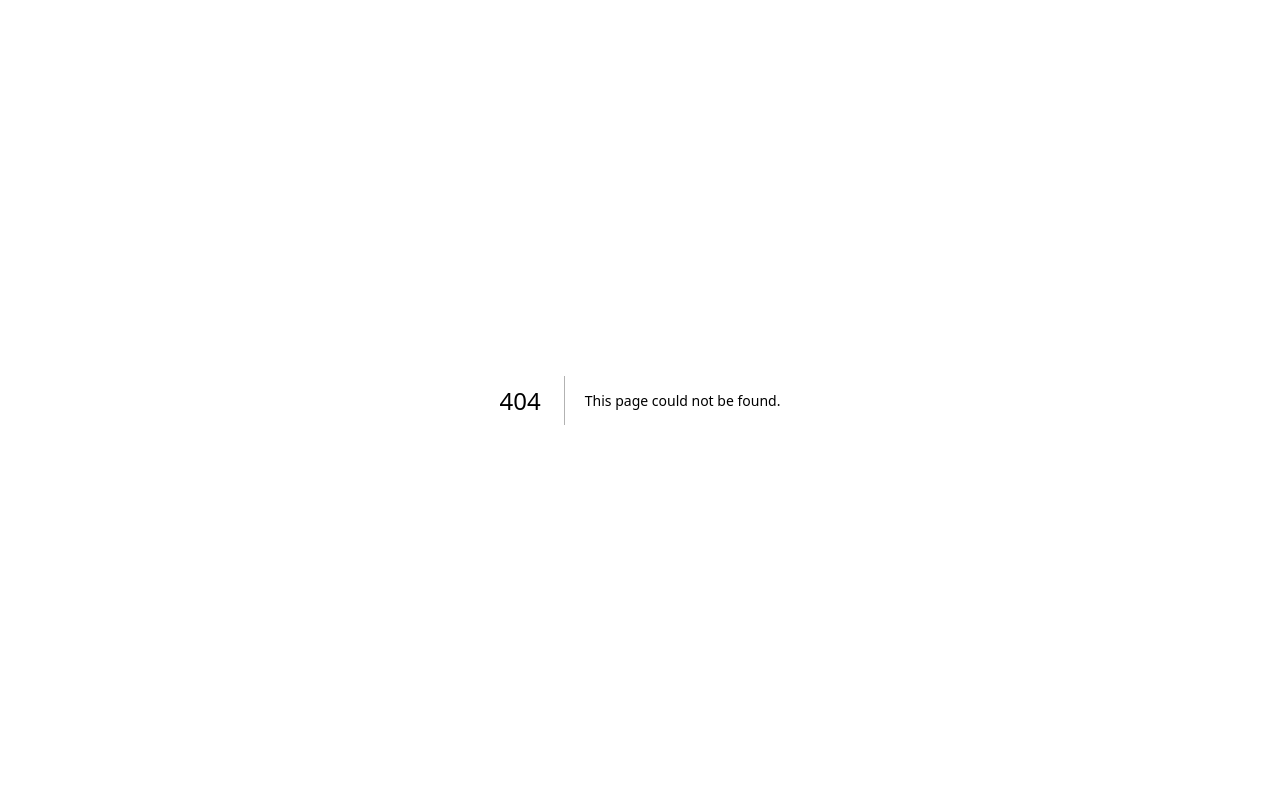
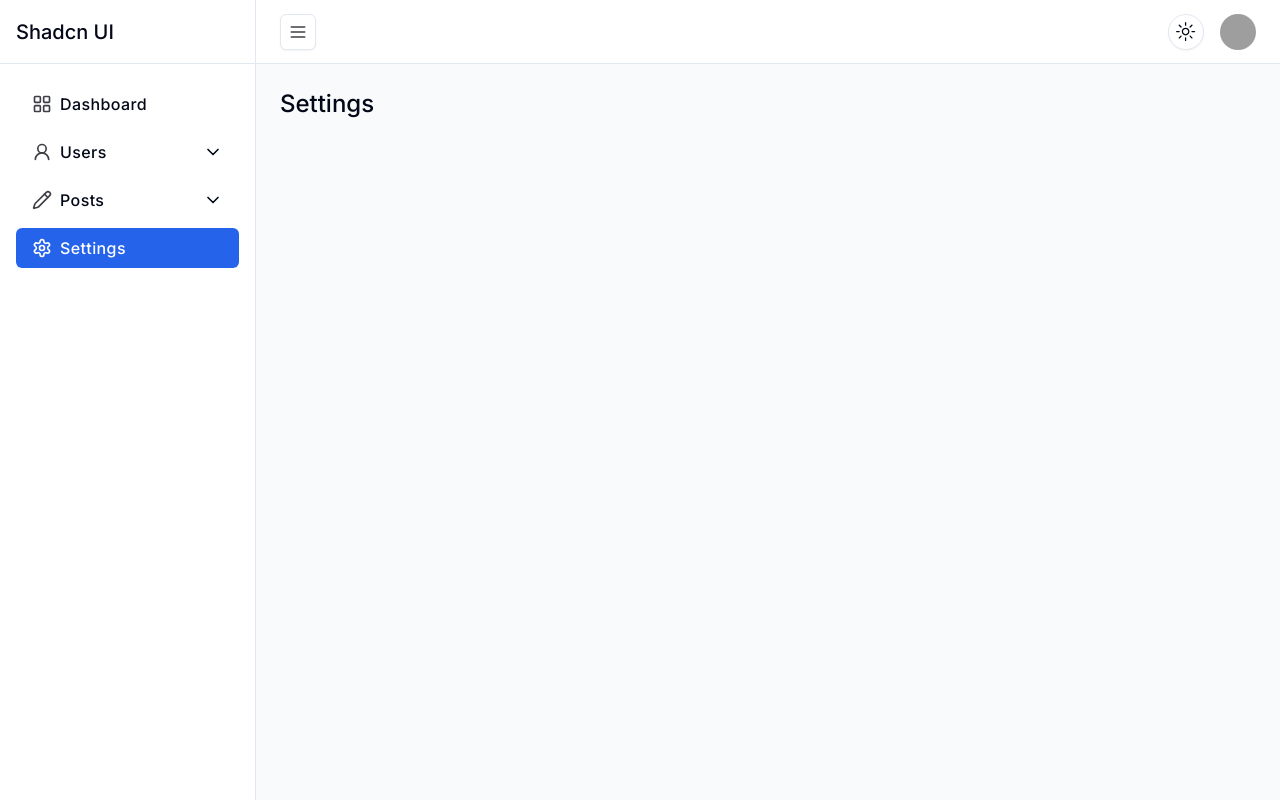
Before and after one commit to tauhid8k/next-template, a Next.js app: page /dashboard/settings in a window 1280 px wide. Before the commit this address had no page. Built offline with nearby package versions, Linux system fonts and the light colour scheme; grey boxes are pictures that could not be loaded.

Commit message:
Some inconsistent css fix

```diff
--- a/app/dashboard/layout.tsx
+++ b/app/dashboard/layout.tsx
@@ -55,7 +55,7 @@ const DashboardLayout = ({ children }: { children: React.ReactNode }) => {
         setIsSidebarMobile,
       }}
     >
-      <div className="fixed size-full flex">
+      <div className="fixed size-full flex bg-gray-50 dark:bg-background">
         <Sidebar />
         <div className="w-full overflow-hidden">
           <Header />
--- /dev/null
+++ b/app/dashboard/settings/page.tsx
@@ -0,0 +1,7 @@
+import Heading from '@/components/dashboard/heading'
+
+const SettingsPage = () => {
+  return <Heading title="Settings" />
+}
+
+export default SettingsPage
--- /dev/null
+++ b/app/dashboard/users/page.tsx
@@ -0,0 +1,7 @@
+import Heading from '@/components/dashboard/heading'
+
+const UsersPage = () => {
+  return <Heading title="Users" />
+}
+
+export default UsersPage
--- a/app/globals.css
+++ b/app/globals.css
@@ -5,64 +5,47 @@
 @layer base {
   :root {
     --background: 0 0% 100%;
-    --foreground: 240 10% 3.9%;
-
+    --foreground: 222.2 84% 4.9%;
     --card: 0 0% 100%;
-    --card-foreground: 240 10% 3.9%;
-
+    --card-foreground: 222.2 84% 4.9%;
     --popover: 0 0% 100%;
-    --popover-foreground: 240 10% 3.9%;
-
-    --primary: 240 5.9% 10%;
-    --primary-foreground: 0 0% 98%;
-
-    --secondary: 240 4.8% 95.9%;
-    --secondary-foreground: 240 5.9% 10%;
-
-    --muted: 240 4.8% 95.9%;
-    --muted-foreground: 240 3.8% 46.1%;
-
-    --accent: 240 4.8% 95.9%;
-    --accent-foreground: 240 5.9% 10%;
-
+    --popover-foreground: 222.2 84% 4.9%;
+    --primary: 221.2 83.2% 53.3%;
+    --primary-foreground: 210 40% 98%;
+    --secondary: 210 40% 96.1%;
+    --secondary-foreground: 222.2 47.4% 11.2%;
+    --muted: 210 40% 96.1%;
+    --muted-foreground: 215.4 16.3% 46.9%;
+    --accent: 210 40% 96.1%;
+    --accent-foreground: 222.2 47.4% 11.2%;
     --destructive: 0 84.2% 60.2%;
-    --destructive-foreground: 0 0% 98%;
-
-    --border: 240 5.9% 90%;
-    --input: 240 5.9% 90%;
-    --ring: 240 10% 3.9%;
-
+    --destructive-foreground: 210 40% 98%;
+    --border: 214.3 31.8% 91.4%;
+    --input: 214.3 31.8% 91.4%;
+    --ring: 221.2 83.2% 53.3%;
     --radius: 0.5rem;
   }
 
   .dark {
-    --background: 240 10% 3.9%;
-    --foreground: 0 0% 98%;
-
-    --card: 240 10% 3.9%;
-    --card-foreground: 0 0% 98%;
-
-    --popover: 240 10% 3.9%;
-    --popover-foreground: 0 0% 98%;
-
-    --primary: 0 0% 98%;
-    --primary-foreground: 240 5.9% 10%;
-
-    --secondary: 240 3.7% 15.9%;
-    --secondary-foreground: 0 0% 98%;
-
-    --muted: 240 3.7% 15.9%;
-    --muted-foreground: 240 5% 64.9%;
-
-    --accent: 240 3.7% 15.9%;
-    --accent-foreground: 0 0% 98%;
-
+    --background: 222.2 84% 4.9%;
+    --foreground: 210 40% 98%;
+    --card: 222.2 84% 4.9%;
+    --card-foreground: 210 40% 98%;
+    --popover: 222.2 84% 4.9%;
+    --popover-foreground: 210 40% 98%;
+    --primary: 217.2 91.2% 59.8%;
+    --primary-foreground: 222.2 47.4% 11.2%;
+    --secondary: 217.2 32.6% 17.5%;
+    --secondary-foreground: 210 40% 98%;
+    --muted: 217.2 32.6% 17.5%;
+    --muted-foreground: 215 20.2% 65.1%;
+    --accent: 217.2 32.6% 17.5%;
+    --accent-foreground: 210 40% 98%;
     --destructive: 0 62.8% 30.6%;
-    --destructive-foreground: 0 0% 98%;
-
-    --border: 240 3.7% 15.9%;
-    --input: 240 3.7% 15.9%;
-    --ring: 240 4.9% 83.9%;
+    --destructive-foreground: 210 40% 98%;
+    --border: 217.2 32.6% 17.5%;
+    --input: 217.2 32.6% 17.5%;
+    --ring: 224.3 76.3% 48%;
   }
 }
 
@@ -76,5 +59,13 @@
 }
 
 .icon {
-  @apply inline-block w-5 h-5 text-zinc-700 dark:text-foreground;
+  @apply inline-block size-5 text-zinc-700 dark:text-foreground;
 }
+
+.active {
+  @apply bg-primary text-white dark:text-foreground;
+}
+
+.active .icon {
+  @apply text-white;
+}
--- a/components/dashboard/header.tsx
+++ b/components/dashboard/header.tsx
@@ -17,7 +17,7 @@ const Header = () => {
   const { isSidebarOpen, setIsSidebarOpen } = useContext(SidebarContext)
 
   return (
-    <header className="flex h-16 shrink-0 items-center justify-between gap-4 border-b px-4 md:px-6 bg-muted/40">
+    <header className="flex h-16 shrink-0 items-center justify-between gap-4 border-b px-4 md:px-6 bg-white dark:bg-muted/40">
       <Button
         onClick={() => setIsSidebarOpen(!isSidebarOpen)}
         variant="outline"
--- a/components/dashboard/sidebar/index.tsx
+++ b/components/dashboard/sidebar/index.tsx
@@ -19,7 +19,7 @@ const Sidebar = () => {
         </Sheet>
       ) : (
         <aside
-          className={`hidden lg:flex flex-col w-64 h-full shrink-0 bg-muted/40 border-r transition-[margin] duration-300 ${
+          className={`hidden lg:flex flex-col w-64 h-full shrink-0 bg-white dark:bg-muted/40 border-r transition-[margin] duration-300 ${
             isSidebarOpen ? 'ml-0' : '-ml-64'
           }`}
         >
--- a/components/dashboard/sidebar/sidebar-collapse.tsx
+++ b/components/dashboard/sidebar/sidebar-collapse.tsx
@@ -27,7 +27,7 @@ const SidebarCollapse = ({
       <CollapsibleTrigger asChild>
         <button
           className={`w-full h-10 flex justify-between items-center gap-2 font-medium rounded-md py-2 px-4 mb-2 transition-colors ${
-            activePath ? 'bg-muted' : 'hover:bg-muted'
+            activePath ? 'active' : 'hover:bg-muted'
           }`}
         >
           <div className="flex items-center gap-2">
--- a/components/dashboard/sidebar/sidebar-link.tsx
+++ b/components/dashboard/sidebar/sidebar-link.tsx
@@ -17,7 +17,7 @@ const SidebarLink = ({
     <Link
       href={href}
       className={`flex w-full items-center gap-2 rounded-md px-4 py-2 mb-2 font-medium transition-colors ${
-        activeLink ? 'bg-muted' : 'hover:bg-muted'
+        activeLink ? 'active' : 'hover:bg-muted'
       }`}
     >
       <div className="flex items-center gap-2">
```
